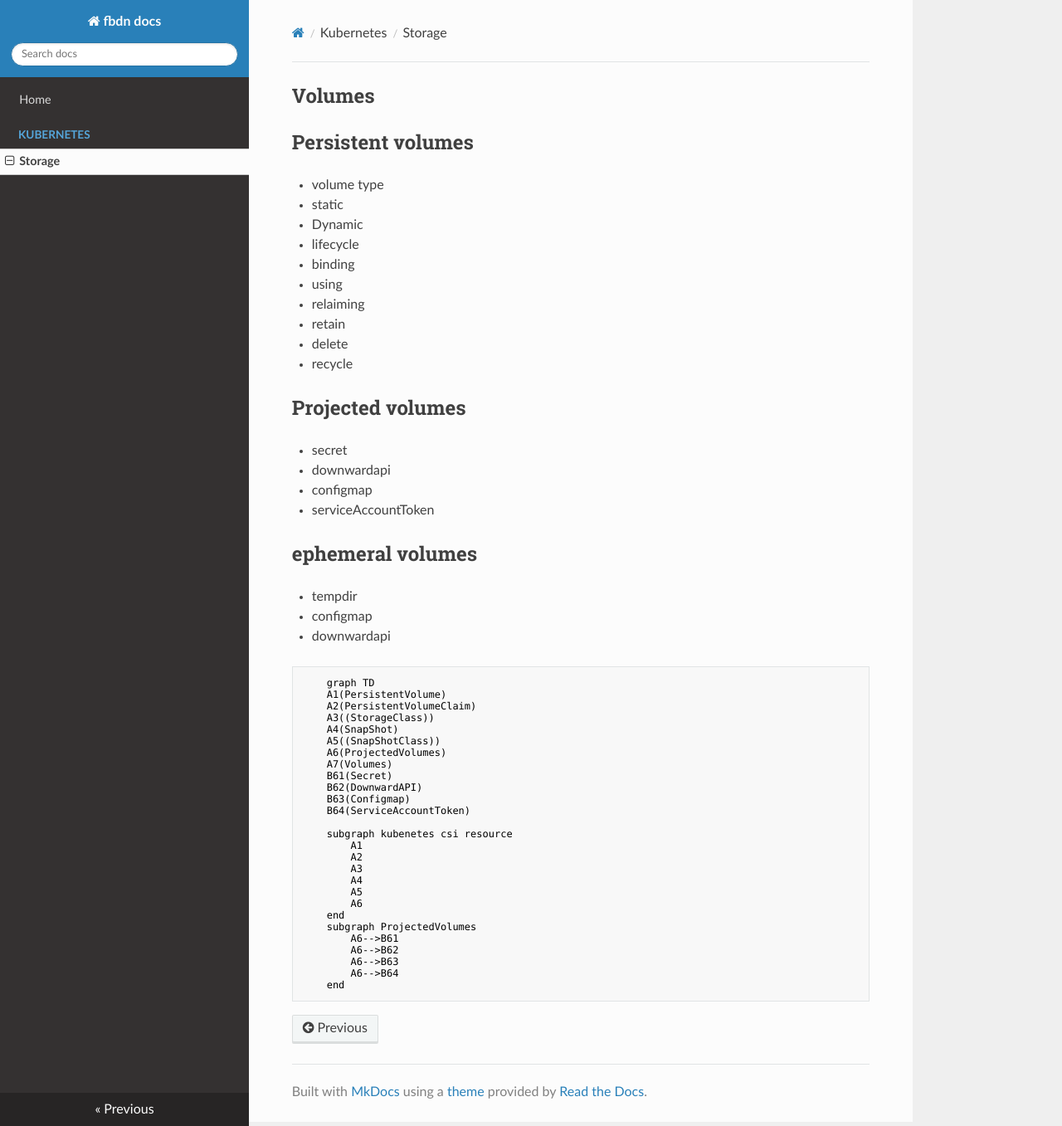
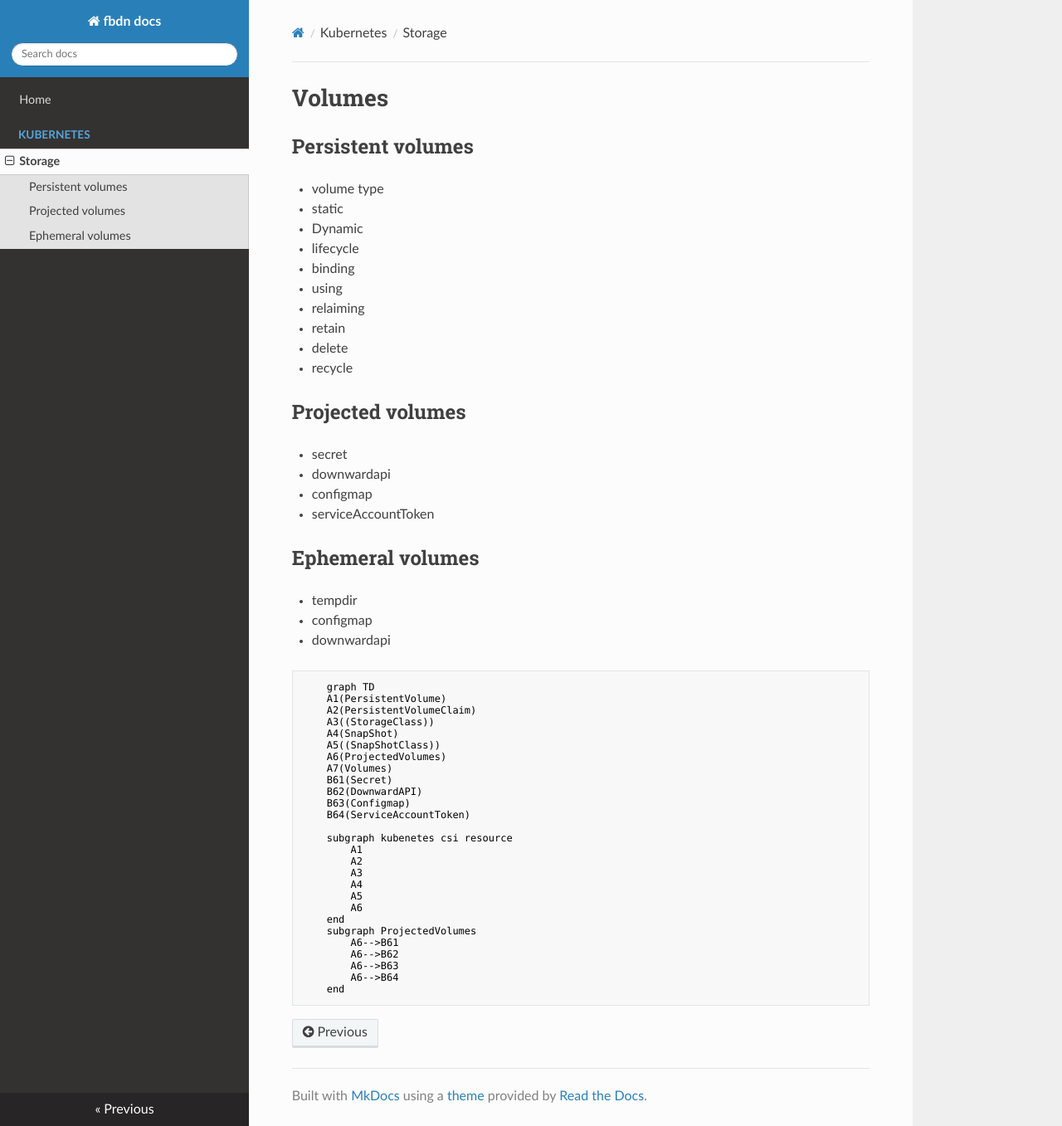
Before and after one commit to fdiskbrain/docs, an MkDocs documentation site: the page built from docs/kubernetes/storage.md, in a window 1280 px wide and 1357 px high. Shown: the whole window at 83% size. Built offline with MkDocs 1.6.1, drawn with Linux system fonts in a browser that asks for light colours; nearby versions of some CDN libraries.

Commit message:
Refine storage

```diff
--- a/docs/kubernetes/storage.md
+++ b/docs/kubernetes/storage.md
@@ -1,4 +1,4 @@
-## Volumes
+# Volumes
 
 ## Persistent volumes
 - volume type
@@ -17,7 +17,7 @@
 - configmap
 - serviceAccountToken
 
-## ephemeral volumes
+## Ephemeral volumes
 
 - tempdir
 - configmap
```
